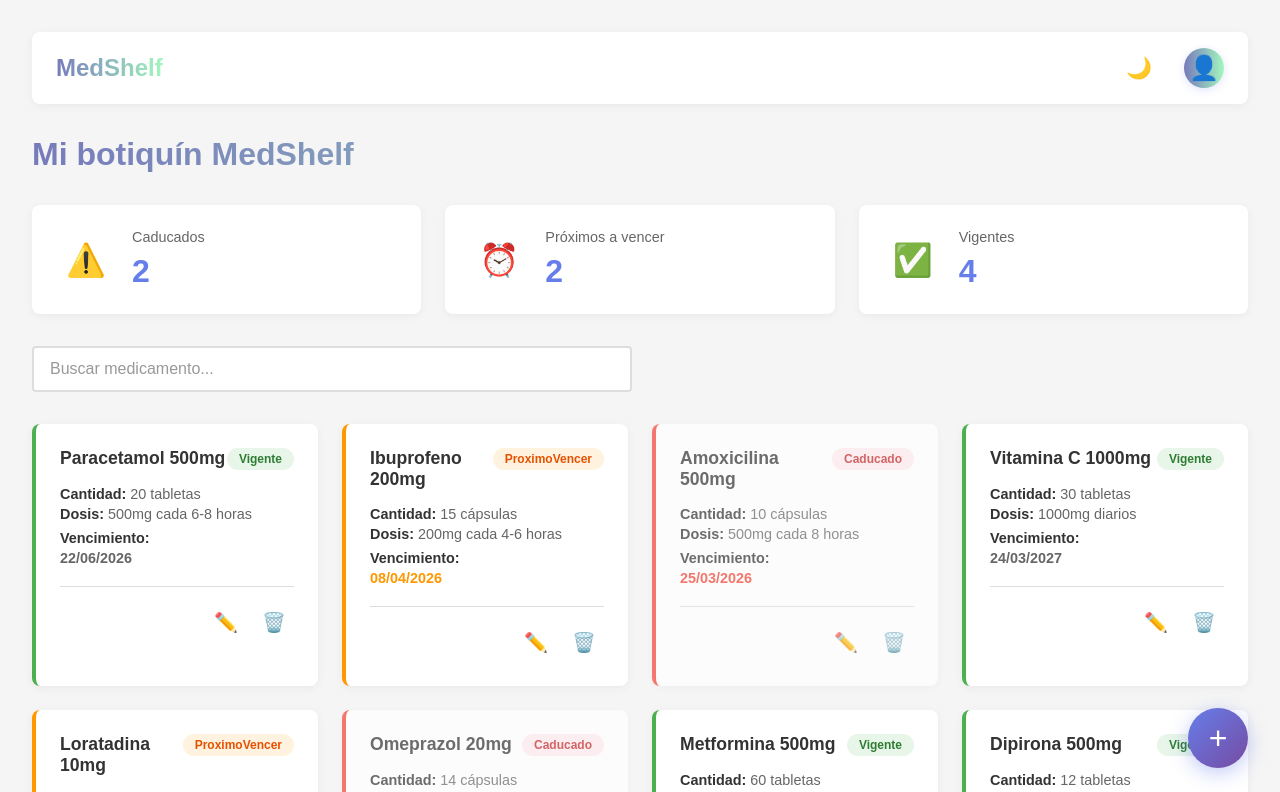
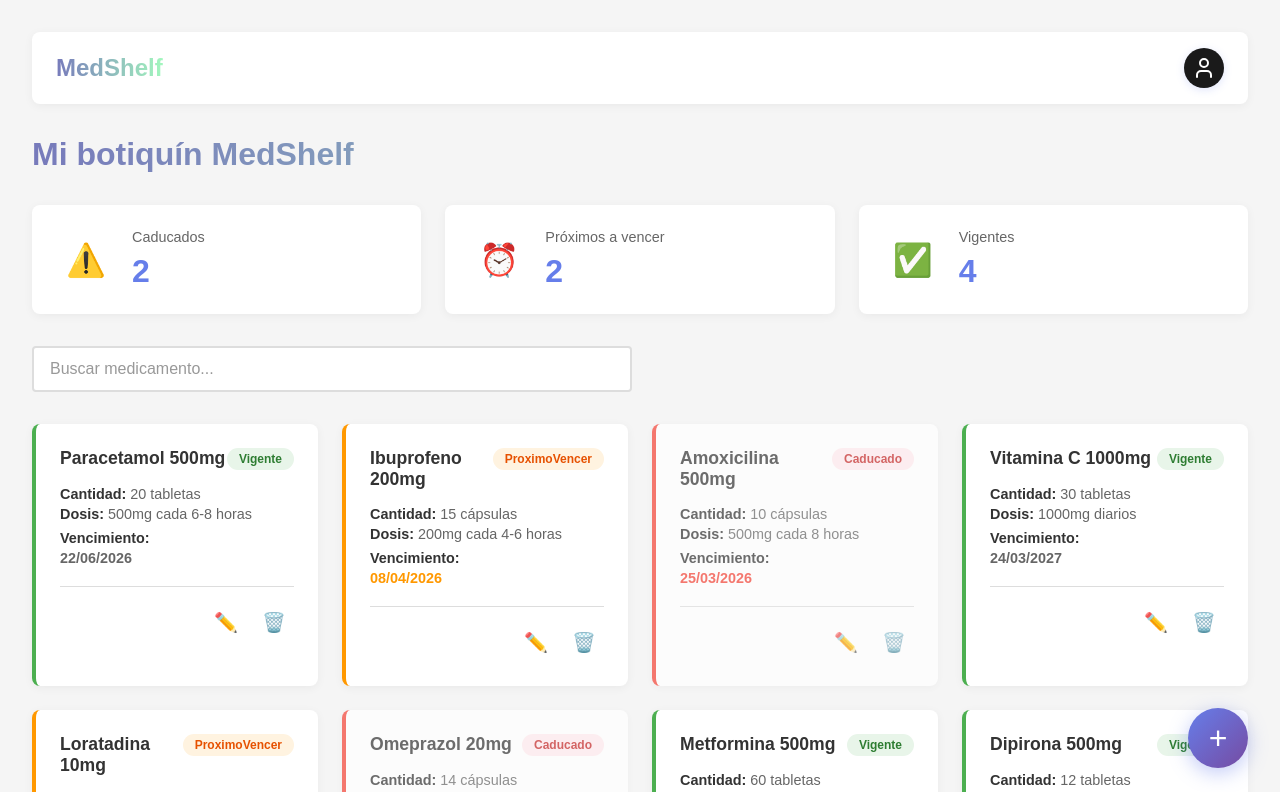
Before and after one commit to RubenPerez55/MedShelf-Frontend, an Angular app in the folder MedShelf/: page /dashboard in a window 1280 px wide. Shown: the top 792 px of the page. Built offline with nearby package versions, Linux system fonts and the light colour scheme; a web font is replaced by a local one.

Commit message:
Dropdown Menu renewed

```diff
--- a/MedShelf/src/app/features/dashboard/dashboard.css
+++ b/MedShelf/src/app/features/dashboard/dashboard.css
@@ -62,14 +62,19 @@
     width: 40px;
     height: 40px;
     border-radius: 50%;
-    background: var(--gradient-primary);
+    background: var(--user-bg-primary);
     display: flex;
     align-items: center;
     justify-content: center;
     cursor: pointer;
     font-size: 1.5rem;
-    transition: transform 0.2s ease, box-shadow 0.2s ease;
+    transition: transform 0.2s ease, box-shadow 0.2s ease, background-color 0.3s ease;
     box-shadow: 0 2px 8px rgba(102, 126, 234, 0.2);
+}
+
+.user-avatar svg {
+    color: var(--bg-primary);
+    stroke: var(--bg-primary);
 }
 
 .user-avatar:hover {
@@ -127,7 +132,6 @@
     padding: 0.75rem 1.5rem;
     border: none;
     background: none;
-    color: var(--text-primary);
     cursor: pointer;
     text-align: left;
     font-size: 0.95rem;
@@ -147,6 +151,14 @@
 
 .dropdown-item:last-child:hover {
     background-color: #ffebee;
+}
+
+.theme-toggle-btn {
+    color: var(--text-primary);
+}
+
+[data-theme="dark"] .theme-toggle-btn {
+    color: #ffffff;
 }
 
 /* Header */
--- a/MedShelf/src/app/features/dashboard/dashboard.html
+++ b/MedShelf/src/app/features/dashboard/dashboard.html
@@ -6,13 +6,9 @@
         </div>
 
         <div class="navbar-actions">
-            <button class="theme-toggle" (click)="toggleTheme()" [title]="currentTheme === 'light' ? 'Modo oscuro' : 'Modo claro'">
-                <span>{{ currentTheme === 'light' ? '🌙' : '☀️' }}</span>
-            </button>
-
             <div class="navbar-user">
                 <div class="user-avatar" (click)="toggleUserMenu()">
-                    <span>👤</span>
+                    <svg xmlns="http://www.w3.org/2000/svg" width="24" height="24" viewBox="0 0 24 24" fill="none" stroke="currentColor" stroke-width="2" stroke-linecap="round" stroke-linejoin="round" class="lucide lucide-user-icon lucide-user"><path d="M19 21v-2a4 4 0 0 0-4-4H9a4 4 0 0 0-4 4v2"/><circle cx="12" cy="7" r="4"/></svg>
                 </div>
 
                 <!-- Menu -->
@@ -22,9 +18,15 @@
                         <p class="user-email">usuario@medshelf.com</p>
                     </div>
 
+                    <button class="dropdown-item theme-toggle-btn" (click)="toggleTheme()">
+                        <svg xmlns="http://www.w3.org/2000/svg" width="24" height="24" viewBox="0 0 24 24" fill="none" stroke="currentColor" stroke-width="2" stroke-linecap="round" stroke-linejoin="round" class="lucide lucide-moon-icon lucide-moon"><path d="M20.985 12.486a9 9 0 1 1-9.473-9.472c.405-.022.617.46.402.803a6 6 0 0 0 8.268 8.268c.344-.215.825-.004.803.401"/></svg>
+                        <span>{{ currentTheme === 'light' ? 'Tema Oscuro' : 'Tema Claro' }}</span>
+                    </button>
+
                     <div class="dropdown-divider"></div>
 
                     <button class="dropdown-item" (click)="cerrarSesion()">
+                        <svg xmlns="http://www.w3.org/2000/svg" width="24" height="24" viewBox="0 0 24 24" fill="none" stroke="currentColor" stroke-width="2" stroke-linecap="round" stroke-linejoin="round" class="lucide lucide-log-out-icon lucide-log-out"><path d="m16 17 5-5-5-5"/><path d="M21 12H9"/><path d="M9 21H5a2 2 0 0 1-2-2V5a2 2 0 0 1 2-2h4"/></svg>
                         <span>Cerrar Sesión</span>
                     </button>
                 </div>
--- a/MedShelf/src/app/shared/services/theme.service.ts
+++ b/MedShelf/src/app/shared/services/theme.service.ts
@@ -10,7 +10,6 @@
   private themeSignal = signal<Theme>(this.getInitialTheme());
 
   constructor() {
-    // Efecto que se ejecuta cada vez que cambia el tema
     effect(() => {
       const theme = this.themeSignal();
       this.applyTheme(theme);
@@ -19,13 +18,13 @@
   }
 
   private getInitialTheme(): Theme {
-    // Intenta obtener del localStorage
+    // Detecta de LocalStorage
     const savedTheme = localStorage.getItem(this.THEME_KEY) as Theme | null;
     if (savedTheme) {
       return savedTheme;
     }
 
-    // Si no hay guardado, detecta la preferencia del sistema
+    // Detecta del sistema operativo
     if (window.matchMedia && window.matchMedia('(prefers-color-scheme: dark)').matches) {
       return 'dark';
     }
--- a/MedShelf/src/styles.css
+++ b/MedShelf/src/styles.css
@@ -3,6 +3,7 @@
 
 /* Light Theme (Default) */
 :root {
+    --user-bg-primary: #1a1a1a;
     --bg-primary: #ffffff;
     --bg-secondary: #f5f5f5;
     --text-primary: #333333;
@@ -16,8 +17,9 @@
     --gradient-primary: linear-gradient(90deg,rgb(119, 122, 187) 0%, rgba(163, 247, 190, 1) 100%);
 }
 
-/* Dark Theme */
+/* Tema Oscuro */
 [data-theme="dark"] {
+    --user-bg-primary: #ffffff;
     --bg-primary: #1a1a1a;
     --bg-secondary: #0f0f0f;
     --text-primary: #e8e8e8;
```
